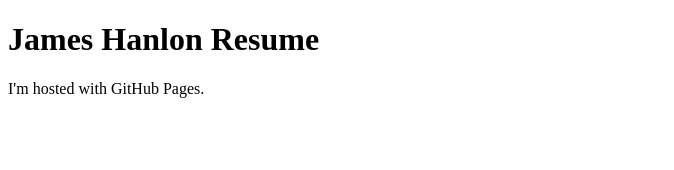
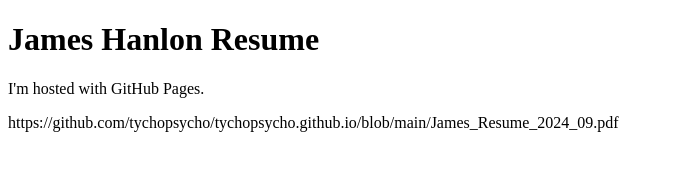
Before and after one commit to tychopsycho/tychopsycho.github.io, a plain HTML site: page index.html in a window 1280 px wide. Shown: the whole page, without its empty margins (0-674 px from the left). Drawn offline with Linux system fonts and the light colour scheme.

Commit message:
Update index.html

```diff
--- a/index.html
+++ b/index.html
@@ -3,5 +3,6 @@
 <body>
 <h1>James Hanlon Resume</h1>
 <p>I'm hosted with GitHub Pages.</p>
+<a>https://github.com/tychopsycho/tychopsycho.github.io/blob/main/James_Resume_2024_09.pdf</a>
 </body>
 </html>
```
